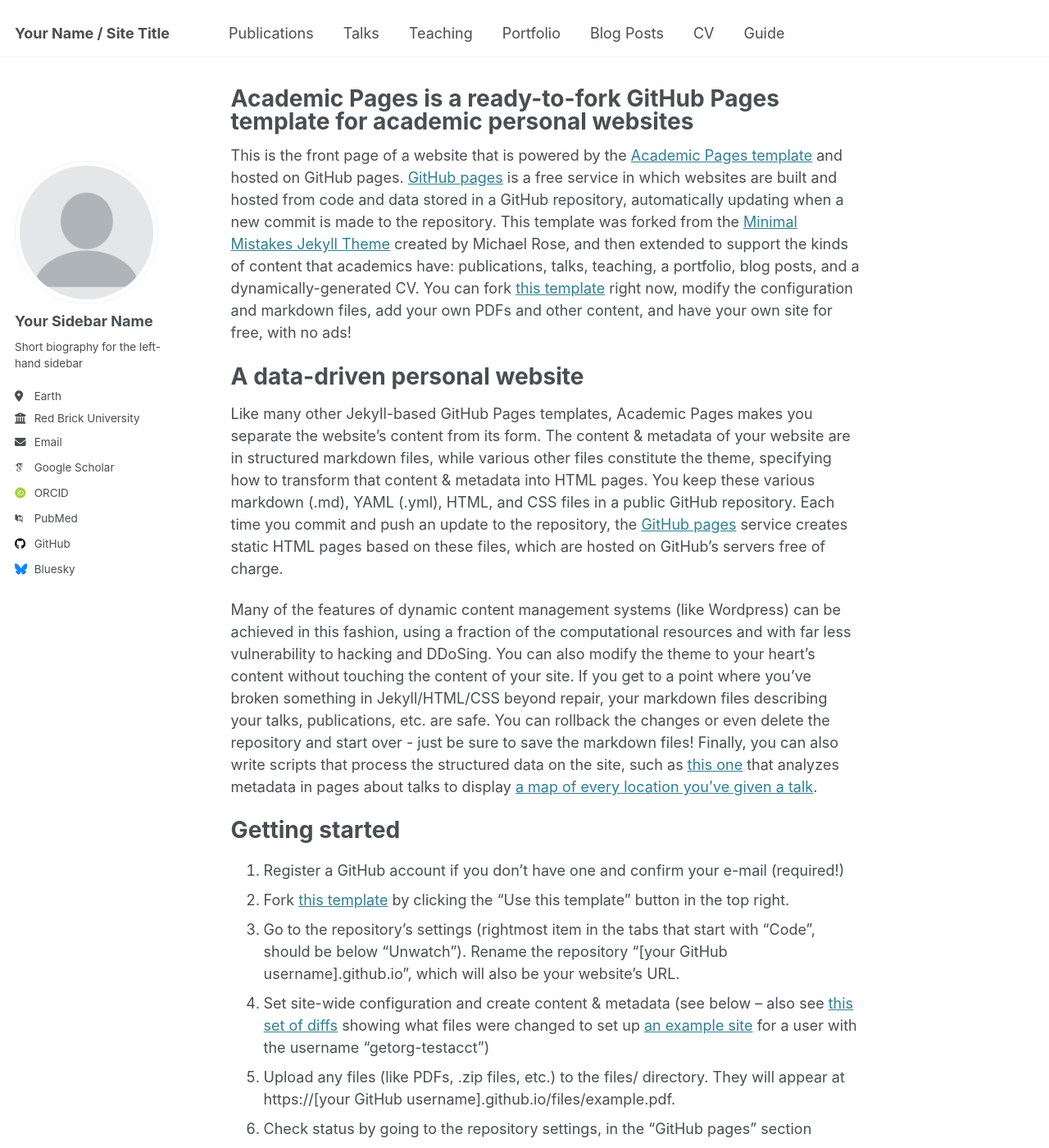
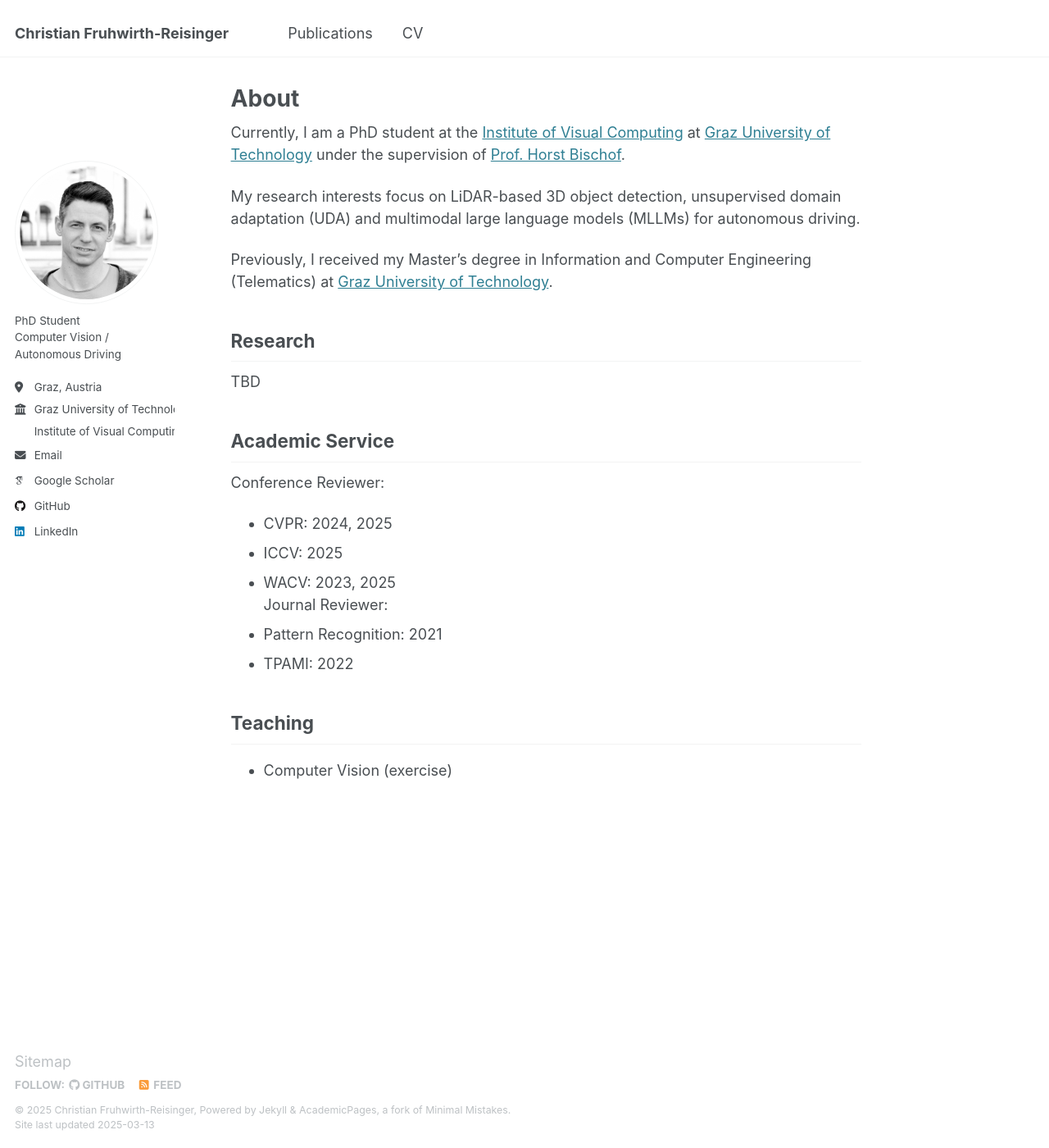
Before and after one commit to chreisinger/chreisinger.github.io, a Jekyll site: the page built from _pages/about.md, in a window 1280 px wide and 1400 px high. Shown: the whole window at 82% size. Built offline with Jekyll 4.4.1, drawn with Linux system fonts in a browser that asks for light colours; some web fonts are replaced; some of the changed text lies outside the part shown.

Commit message:
init comit

```diff
--- a/_config.yml
+++ b/_config.yml
@@ -9,13 +9,13 @@
 # Basic Site Settings
 locale                   : "en-US"
 site_theme               : "default"
-title                    : "Your Name / Site Title"
+title                    : "Christian Fruhwirth-Reisinger"
 title_separator          : "-"
-name                     : &name "Your Name"
+name                     : &name "Christian Fruhwirth-Reisinger"
 description              : &description "personal description"
-url                      : https://academicpages.github.io # the base hostname & protocol for your site e.g. "https://[your GitHub username].github.io"
+url                      : https://chreisinger.github.io # the base hostname & protocol for your site e.g. "https://[your GitHub username].github.io"
 baseurl                  : "" # the subpath of your site, e.g. "/blog"
-repository               : "academicpages/academicpages.github.io"
+repository               : "chreisinger/chreisinger.github.io"
 
 # Site Author - The following control what appear as part of the author content on the side bar.
 #               If a field is blank the icon and link will not appear, otherwise it will be shown.
@@ -23,21 +23,24 @@ repository               : "academicpages/academicpages.github.io"
 author:
   # Biographic information
   avatar           : "profile.png"
-  name             : "Your Sidebar Name"
+  name             : # "Your Sidebar Name"
   pronouns         : # example: "she/her"
-  bio              : "Short biography for the left-hand sidebar"
-  location         : "Earth"
-  employer         : "Red Brick University"
+  bio              : "PhD Student<br>
+                      Computer Vision / Autonomous Driving"
+  location         : "Graz, Austria"
+  employer         : "Graz University of Technology"
+  institute        : "Institute of Visual Computing"
+  position         : "PhD Student"
   uri              : # URL
-  email            : "none@example.org"
+  email            : "reisinger@tugraz.at"
 
   # Academic websites
   arxiv            : # URL - Update with the correct link to your profile
-  googlescholar    : "https://scholar.google.com/citations?user=PS_CX0AAAAAJ"
+  googlescholar    : "https://scholar.google.com/citations?user=Mg5Vlp8AAAAJ"
   impactstory      : # URL
-  orcid            : "http://orcid.org/yourorcidurl"
+  orcid            : # "http://orcid.org/yourorcidurl"
   semantic         : # URL
-  pubmed           : "https://www.ncbi.nlm.nih.gov/pubmed/?term=john+snow"
+  pubmed           : # "https://www.ncbi.nlm.nih.gov/pubmed/?term=john+snow"
   researchgate     : # URL
   scopus           : # URL
 
@@ -45,12 +48,12 @@ author:
   bitbucket        : # Username - Update with your username on the site
   codepen          : # Username
   dribbble         : # Username
-  github           : "academicpages"
+  github           : "chreisinger"
   kaggle           : # Username
   stackoverflow    : # User number or user number and name (i.e., use "1" or "1/jeff-atwood")
 
   # Social media
-  bluesky          : "bsky.app" # Replace this with you Bluesky username
+  bluesky          : # "bsky.app" # Replace this with you Bluesky username
   facebook         : # Username
   flickr           : # Username
   foursquare       : # Username
@@ -59,7 +62,7 @@ author:
   keybase          : # Username
   instagram        : # Username
   lastfm           : # Username
-  linkedin         : # Username
+  linkedin         : christian-fruhwirth-reisinger-923633175
   mastodon         : # URL
   medium           : # URL
   pinterest        : # Username
@@ -77,10 +80,10 @@ author:
 
 # Publication Category - The following the list of publication categories and their headings
 publication_category:
-  books:
-    title: 'Books'
-  manuscripts:
-    title: 'Journal Articles'
+  # books:
+  #   title: 'Books'
+  # manuscripts:
+  #   title: 'Journal Articles'
   conferences:
     title: 'Conference Papers'
 
--- a/_includes/author-profile.html
+++ b/_includes/author-profile.html
@@ -29,6 +29,9 @@
       {% endif %}
       {% if author.employer %}
         <li class="author__desktop"><i class="fas fa-fw fa-building-columns icon-pad-right" aria-hidden="true"></i>{{ author.employer }}</li>
+      {% endif %}
+      {% if author.institute %}
+        <li class="author__desktop"><i class="fas fa-fw icon-pad-right" aria-hidden="true"></i>{{ author.institute }}</li>
       {% endif %}
       {% if author.uri %}
         <li><a href="{{ author.uri }}"><i class="fas fa-fw fa-link icon-pad-right" aria-hidden="true"></i>{{ site.data.ui-text[site.locale].website_label | default: "Website" }}</a></li>
--- a/_pages/about.md
+++ b/_pages/about.md
@@ -1,13 +1,40 @@
 ---
 permalink: /
-title: "Academic Pages is a ready-to-fork GitHub Pages template for academic personal websites"
+title: "About"
 author_profile: true
 redirect_from:
   - /about/
   - /about.html
 ---
 
-This is the front page of a website that is powered by the [Academic Pages template](https://github.com/academicpages/academicpages.github.io) and hosted on GitHub pages. [GitHub pages](https://pages.github.com) is a free service in which websites are built and hosted from code and data stored in a GitHub repository, automatically updating when a new commit is made to the repository. This template was forked from the [Minimal Mistakes Jekyll Theme](https://mmistakes.github.io/minimal-mistakes/) created by Michael Rose, and then extended to support the kinds of content that academics have: publications, talks, teaching, a portfolio, blog posts, and a dynamically-generated CV. You can fork [this template](https://github.com/academicpages/academicpages.github.io) right now, modify the configuration and markdown files, add your own PDFs and other content, and have your own site for free, with no ads!
+Currently, I am a PhD student at the [Institute of Visual Computing](https://www.tugraz.at/institute/icg/home) at [Graz University of Technology](https://www.tugraz.at/) under the supervision of [Prof. Horst Bischof](https://scholar.google.at/citations?user=_pq05Q4AAAAJ).
+
+My research interests focus on LiDAR-based 3D object detection, unsupervised domain adaptation (UDA) and multimodal large language models (MLLMs) for autonomous driving.
+
+Previously, I received my Master's degree in Information and Computer Engineering (Telematics) at [Graz University of Technology](https://www.tugraz.at/).
+
+
+Research
+------
+TBD
+
+Academic Service
+------
+Conference Reviewer:
+- CVPR: 2024, 2025
+- ICCV: 2025
+- WACV: 2023, 2025
+<br>
+Journal Reviewer:
+- Pattern Recognition: 2021
+- TPAMI: 2022
+
+Teaching
+------
+- Computer Vision (exercise)
+
+
+<!-- This is the front page of a website that is powered by the [Academic Pages template](https://github.com/academicpages/academicpages.github.io) and hosted on GitHub pages. [GitHub pages](https://pages.github.com) is a free service in which websites are built and hosted from code and data stored in a GitHub repository, automatically updating when a new commit is made to the repository. This template was forked from the [Minimal Mistakes Jekyll Theme](https://mmistakes.github.io/minimal-mistakes/) created by Michael Rose, and then extended to support the kinds of content that academics have: publications, talks, teaching, a portfolio, blog posts, and a dynamically-generated CV. You can fork [this template](https://github.com/academicpages/academicpages.github.io) right now, modify the configuration and markdown files, add your own PDFs and other content, and have your own site for free, with no ads!
 
 A data-driven personal website
 ======
@@ -46,4 +73,4 @@ Example: editing a markdown file for a talk
 
 For more info
 ------
-More info about configuring Academic Pages can be found in [the guide](https://academicpages.github.io/markdown/), the [growing wiki](https://github.com/academicpages/academicpages.github.io/wiki), and you can always [ask a question on GitHub](https://github.com/academicpages/academicpages.github.io/discussions). The [guides for the Minimal Mistakes theme](https://mmistakes.github.io/minimal-mistakes/docs/configuration/) (which this theme was forked from) might also be helpful.
+More info about configuring Academic Pages can be found in [the guide](https://academicpages.github.io/markdown/), the [growing wiki](https://github.com/academicpages/academicpages.github.io/wiki), and you can always [ask a question on GitHub](https://github.com/academicpages/academicpages.github.io/discussions). The [guides for the Minimal Mistakes theme](https://mmistakes.github.io/minimal-mistakes/docs/configuration/) (which this theme was forked from) might also be helpful. -->
--- a/_pages/publications.html
+++ b/_pages/publications.html
@@ -4,6 +4,7 @@ title: "Publications"
 permalink: /publications/
 author_profile: true
 ---
+
 
 {% if site.author.googlescholar %}
   <div class="wordwrap">You can also find my articles on <a href="{{site.author.googlescholar}}">my Google Scholar profile</a>.</div>
```
Also changed, not shown: _data/navigation.yml (+10 -10 lines), _pages/cv.md (+4 -2 lines), images/profile.jpg (added), images/profile.png.
